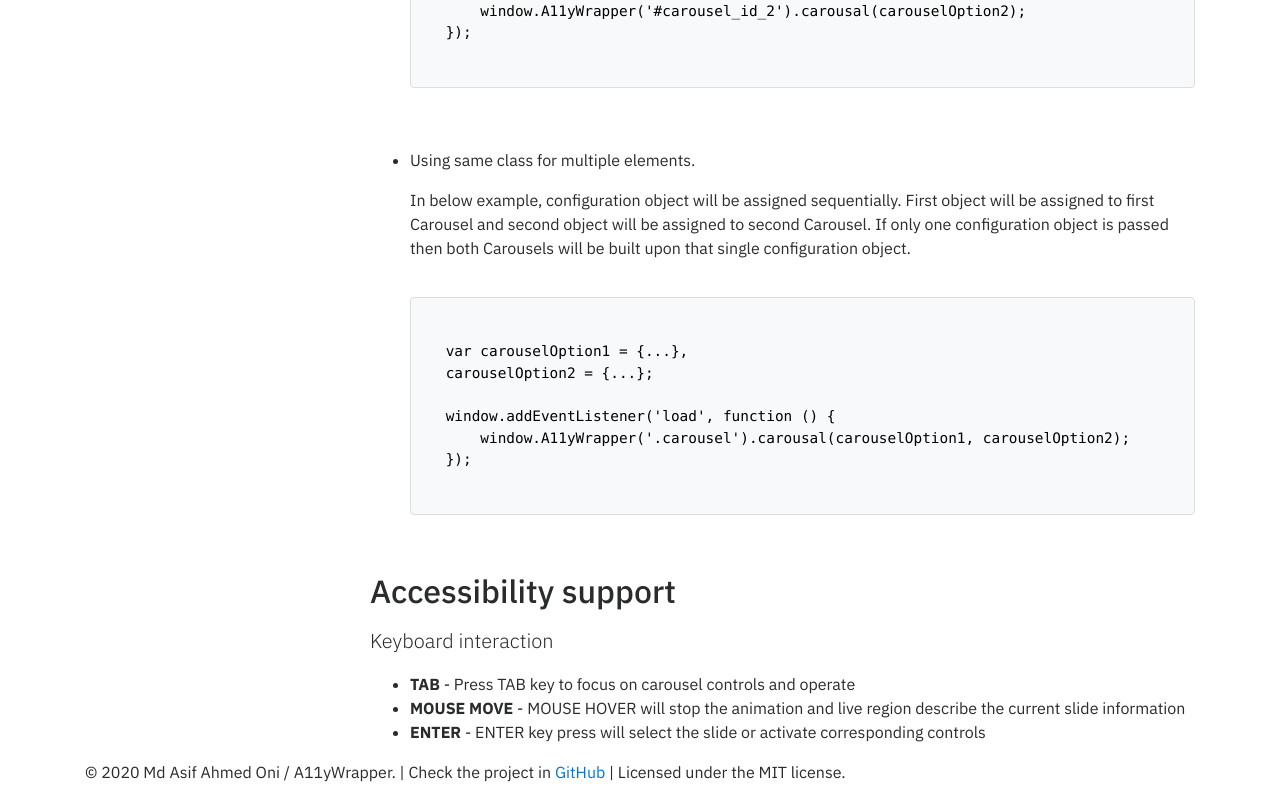
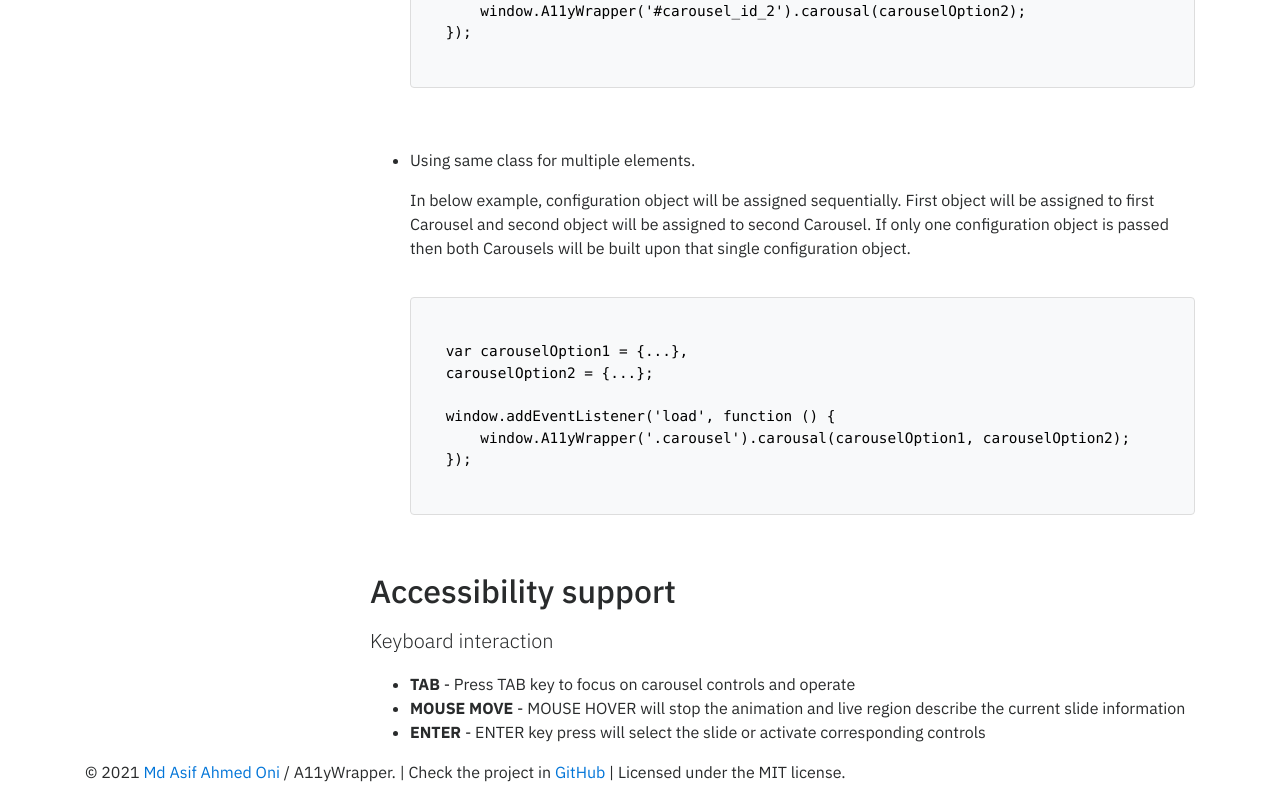
Before and after one commit to oni20/A11yWrapper, a website built with webpack: page Carousel.html in a window 1280 px wide. Shown: the part 7537-8337 px from the top of the page. Built offline with nearby package versions, Linux system fonts and the light colour scheme; a script that the page names is missing.

Commit message:
Fixed footer and added linkedIn link

```diff
--- a/Carousel.html
+++ b/Carousel.html
@@ -576,7 +576,7 @@
 
         <footer>
             <p>
-                © 2020 Md Asif Ahmed Oni / A11yWrapper. |
+                © 2021 <a href="https://www.linkedin.com/in/md-asif-ahmed-oni-57271673/">Md Asif Ahmed Oni</a> / A11yWrapper. |
                 Check the project in <a href="https://github.com/oni20/A11yWrapper" target="_blank">GitHub</a> |
                 Licensed under the MIT license.
             </p>
```
Also changed, not shown: Slider.html (+1 -1 lines), Suggestion.html (+1 -1 lines), index.html (+1 -6 lines).
